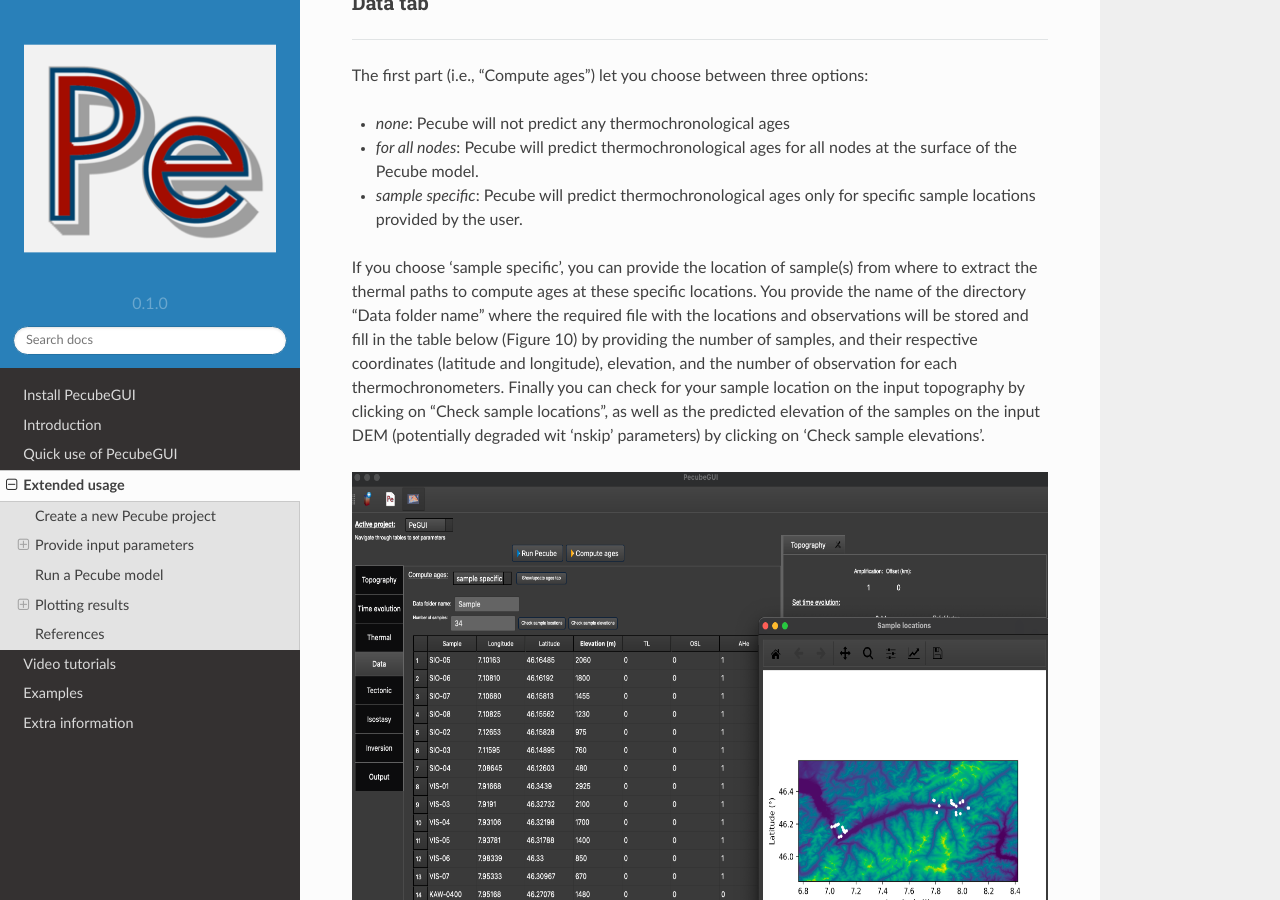
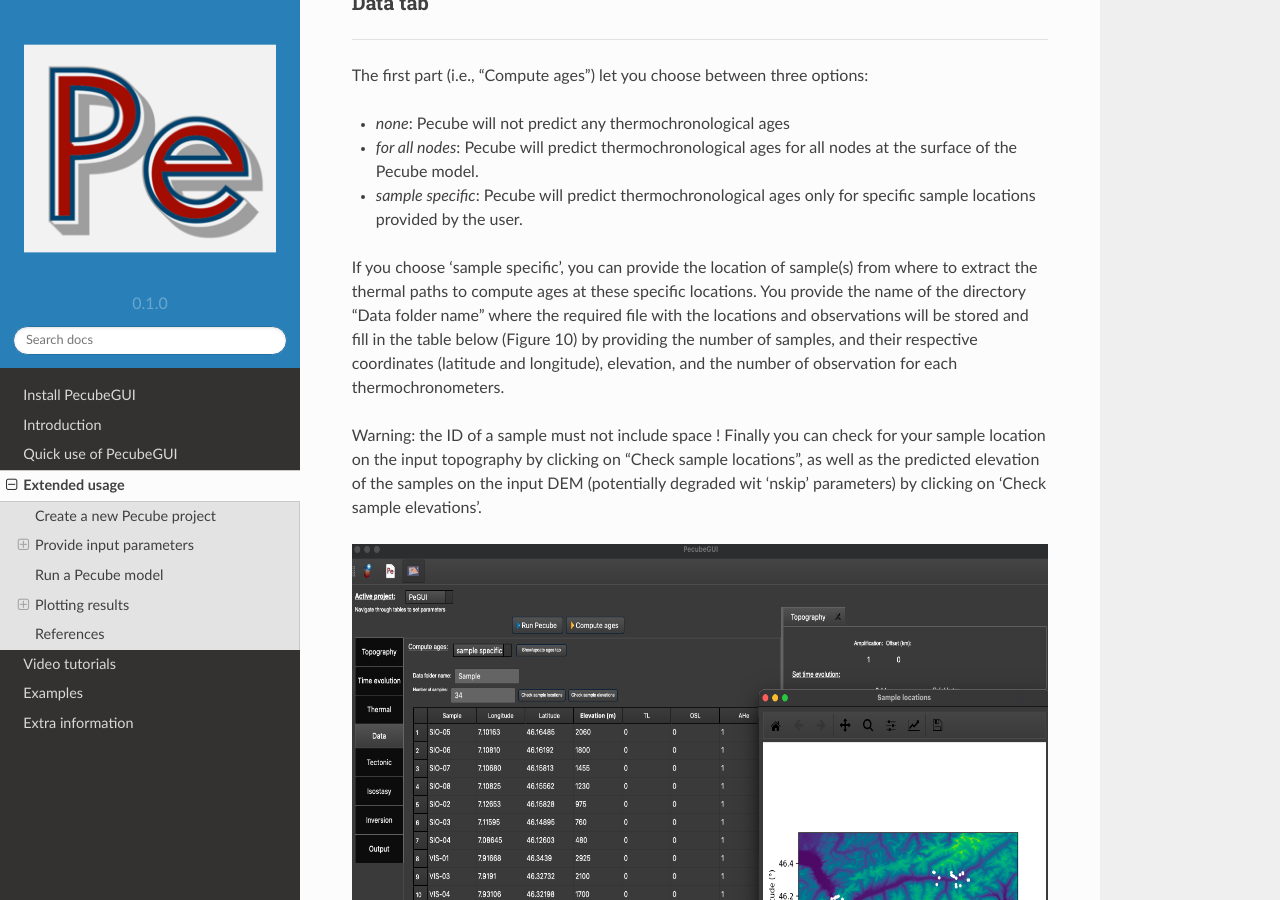
Before and after one commit to MBernAca/PecubeGUI_Doc, a Sphinx documentation site: the page built from docs/source/Usage.rst, in a window 1280 px wide and 900 px high, scrolled down 7321 px. Built offline with Sphinx 7.4.7 and the Read the Docs theme 2.0.0, drawn with Linux system fonts in a browser that asks for light colours.

Commit message:
Update Usage.rst

```diff
--- a/docs/source/Usage.rst
+++ b/docs/source/Usage.rst
@@ -165,7 +165,9 @@
 *	*for all nodes*: Pecube will predict thermochronological ages for all nodes at the surface of the Pecube model.
 *	*sample specific*: Pecube will predict thermochronological ages only for specific sample locations provided by the user.
 
-| If you choose 'sample specific', you can provide the location of sample(s) from where to extract the thermal paths to compute ages at these specific locations. You provide the name of the directory "Data folder name" where the required file with the locations and observations will be stored and fill in the table below (Figure 10) by providing the number of samples, and their respective coordinates (latitude and longitude), elevation, and the number of observation for each thermochronometers. Finally you can check for your sample location on the input topography by clicking on "Check sample locations", as well as the predicted elevation of the samples on the input DEM (potentially degraded wit 'nskip' parameters) by clicking on 'Check sample elevations'.
+| If you choose 'sample specific', you can provide the location of sample(s) from where to extract the thermal paths to compute ages at these specific locations. You provide the name of the directory "Data folder name" where the required file with the locations and observations will be stored and fill in the table below (Figure 10) by providing the number of samples, and their respective coordinates (latitude and longitude), elevation, and the number of observation for each thermochronometers.
+Warning: the ID of a sample must not include space !
+Finally you can check for your sample location on the input topography by clicking on "Check sample locations", as well as the predicted elevation of the samples on the input DEM (potentially degraded wit 'nskip' parameters) by clicking on 'Check sample elevations'.
 
 
 .. figure:: ../images/Sample_location.png
```
